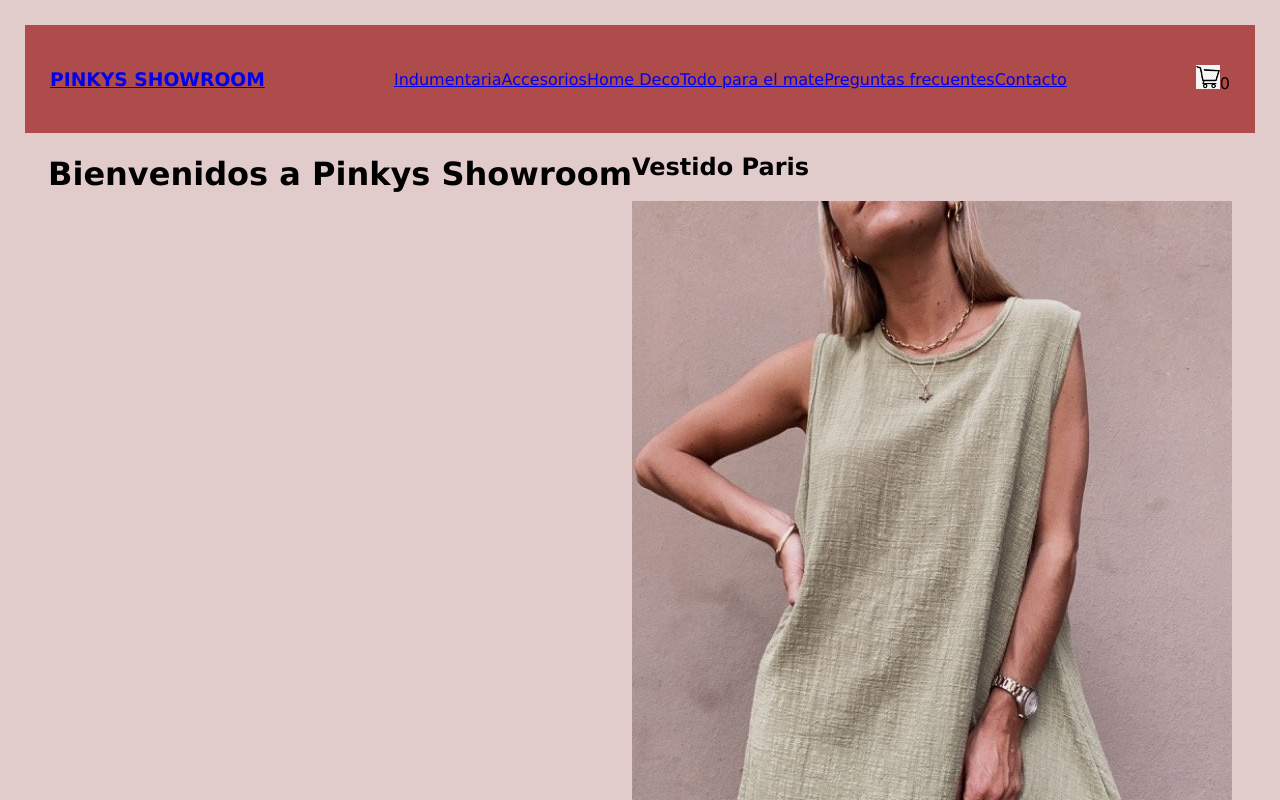
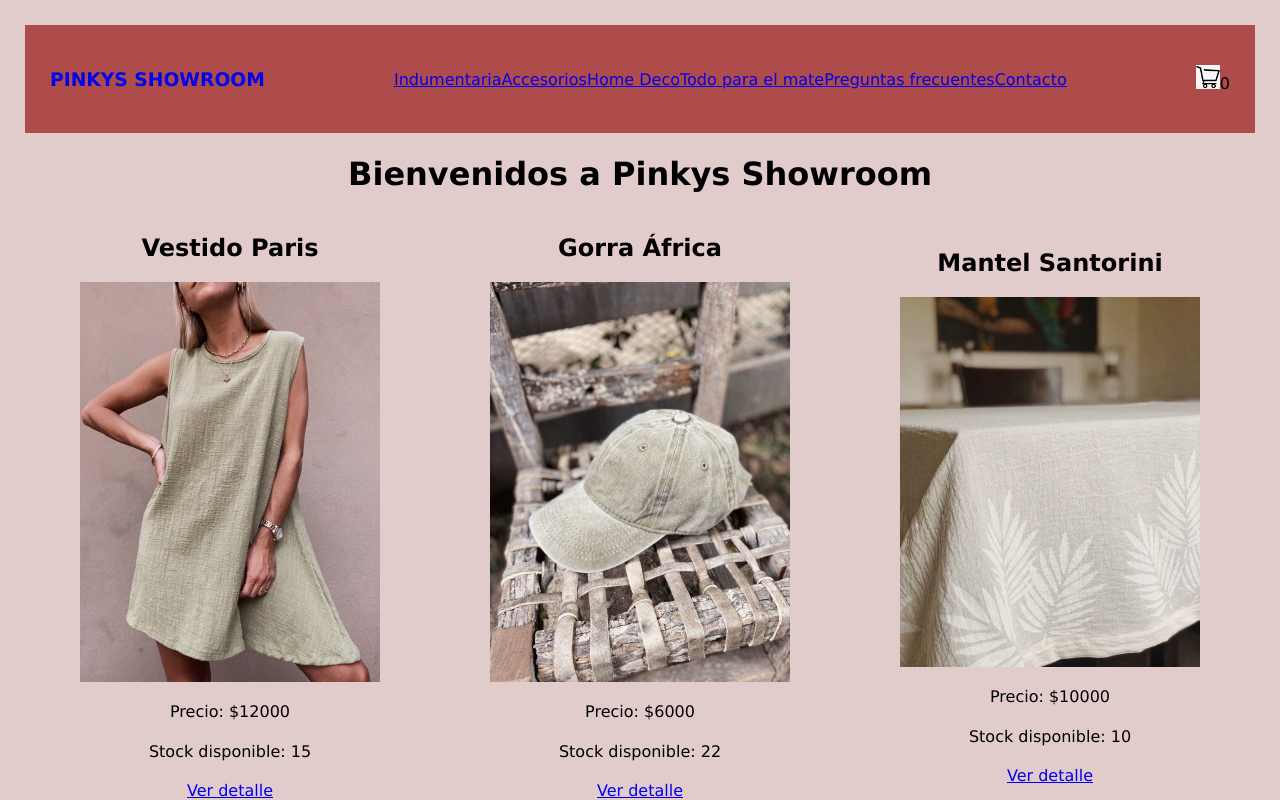
Before and after one commit to MiliDiazGrizzuti/ProyectoFinalReactJs, a React (Create React App) app: page / in a window 1280 px wide. Shown: the top 800 px of the page. Built offline with nearby package versions, Linux system fonts and the light colour scheme.

Commit message:
arreglos

```diff
--- a/src/App.css
+++ b/src/App.css
@@ -10,37 +10,6 @@ body {
     padding: 0;
 }
 
-.cart-icon {
-    width: 1.5rem;
-}
-
-.Greeting {
-    display: flex;
-    justify-content: center;
-}
-
-.Nav-Bar {
-    background-color: rgb(174, 75, 75);
-    padding: 25px;
-    display: flex;
-    justify-content: space-between;
-    align-items: center;
-}
-
-.categories {
-    display: flex;
-    justify-content: space-around;
-    flex-wrap: wrap;
-}
-
-.btn-navbar {
-    border-radius: 15px;
-    background-color: rgb(205, 182, 193);
-    width: 110px;
-    height: 40px;
-    margin: 10px;
-    font-weight: bolder;
-}
 
 /* ITEM COUNT */
 
--- a/src/App.js
+++ b/src/App.js
@@ -2,7 +2,10 @@ import React from 'react';
 import NavBar from './Components/NavBar/NavBar';
 import ItemListContainer from './Components/ItemListContainer/ItemListContainer';
 import './App.css';
-import ItemCount from './Components/ItemCount/ItemCount';
+import './Components/NavBar/NavBar.css';
+import './Components/ItemListContainer/ItemListContainer.css';
+import './Components/ItemList/ItemList.css';
+import './Components/Item/Item.css';
 import ItemDetailContainer from './Components/ItemDetailContainer/ItemDetailContainer';
 import { BrowserRouter, Routes, Route } from 'react-router-dom';
 
--- /dev/null
+++ b/src/Components/Item/Item.css
@@ -0,0 +1,25 @@
+.CardItem {
+    display: flex;
+    flex-direction: column;
+    justify-content: center;
+    align-items: center;
+}
+
+
+.ItemImg {
+    width: 300px;
+}
+
+.precio-stock {
+    display: flex;
+    flex-direction: column;
+    align-items: center;
+}
+
+.precio-stock p {
+    margin-bottom: 5px;
+}
+
+.ItemFooter {
+    padding: 15px;
+}
--- a/src/Components/Item/Item.jsx
+++ b/src/Components/Item/Item.jsx
@@ -12,7 +12,7 @@ const Item = ({id, name, img, price, stock}) => {
             <picture>
                 <img src={img} alt={name} className="ItemImg"/>
             </picture>
-            <section>
+            <section className="precio-stock">
                 <p className="Info">
                     Precio: ${price}
                 </p>
--- a/src/Components/ItemDetail/ItemDetail.jsx
+++ b/src/Components/ItemDetail/ItemDetail.jsx
@@ -1,6 +1,6 @@
 import ItemCount from "../ItemCount/ItemCount"
 
-const ItemDetail = ({ id, name, img, category, description, price, stock}) => {
+const ItemDetail = ({ name, img, category, description, price, stock}) => {
     return (
         <article className="CardItem">
             <header className="Header">
@@ -16,7 +16,7 @@ const ItemDetail = ({ id, name, img, category, description, price, stock}) => {
                     Categoría: {category}
                 </p>
                 <p className="Info">
-                    Descripción {description}
+                    Descripción: {description}
                 </p>
                 <p className="Info">
                     Precio: {price}
--- /dev/null
+++ b/src/Components/ItemList/ItemList.css
@@ -0,0 +1,4 @@
+.ListGroup {
+    display: flex;
+    justify-content: space-around;
+}
--- /dev/null
+++ b/src/Components/ItemListContainer/ItemListContainer.css
@@ -0,0 +1,9 @@
+.itemlistcontainer {
+    display: flex;
+    flex-direction: column;
+}
+
+.greeting {
+    display: flex;
+    align-self: center;
+}
--- a/src/Components/ItemListContainer/ItemListContainer.jsx
+++ b/src/Components/ItemListContainer/ItemListContainer.jsx
@@ -22,9 +22,9 @@ const ItemListContainer = () => {
     }, [categoryId])
 
     return (
-        <div className="Greeting">
-            <h1>Bienvenidos a Pinkys Showroom</h1>
-            <ItemList products={products}/>
+        <div className="itemlistcontainer">
+            <h1 className="greeting">Bienvenidos a Pinkys Showroom</h1>
+            <ItemList products={products} />
         </div>
     )
 }
--- /dev/null
+++ b/src/Components/NavBar/NavBar.css
@@ -0,0 +1,32 @@
+.cart-icon {
+    width: 1.5rem;
+}
+
+.logo {
+    text-decoration: none;
+}
+
+.Nav-Bar {
+    background-color: rgb(174, 75, 75);
+    padding: 25px;
+    display: flex;
+    justify-content: space-between;
+    align-items: center;
+}
+
+.categories {
+    display: flex;
+    justify-content: space-around;
+    flex-wrap: wrap;
+}
+
+.active {
+    border-radius: 15px;
+    background-color: rgb(205, 182, 193);
+    width: 110px;
+    height: 40px;
+    margin: 10px;
+    font-weight: bolder;
+}
+
+/* No se por qué el active no lo lee, antes del NavLink estaba todo perfecto */
--- a/src/Components/NavBar/NavBar.jsx
+++ b/src/Components/NavBar/NavBar.jsx
@@ -5,19 +5,18 @@ import { NavLink, Link } from "react-router-dom";
 const NavBar = () => {
     return (
         <nav className="Nav-Bar">
-            <Link to='/'>
+            <Link to='/' className="logo">
                 <h3 className="Tittle-NavBar">PINKYS SHOWROOM</h3>
             </Link>
             <div className="categories">
-                <NavLink to={'/category/indumentaria'} className={({ isActive }) => isActive ? "ActiveOption" : "Option"}> Indumentaria </NavLink>
-                <NavLink to={'/category/accesorios'} className={({ isActive }) => isActive ? "ActiveOption" : "Option"}> Accesorios </NavLink>
+                <NavLink to={'/category/indumentaria'} className= {({ isActive }) => isActive ? "ActiveOption" : "Option"}> Indumentaria </NavLink>
+                <NavLink to={'/category/accesorios'} className= {({ isActive }) => isActive ? "ActiveOption" : "Option"}> Accesorios </NavLink>
                 <NavLink to={'/category/homedeco'} className={({ isActive }) => isActive ? "ActiveOption" : "Option"}> Home Deco </NavLink>
                 <NavLink to={'/category/mate'} className={({ isActive }) => isActive ? "ActiveOption" : "Option"}> Todo para el mate </NavLink>
                 <NavLink to={'/category/preguntas'} className={({ isActive }) => isActive ? "ActiveOption" : "Option"}> Preguntas frecuentes </NavLink>
                 <NavLink to={'/category/contacto'} className={({ isActive }) => isActive ? "ActiveOption" : "Option"}> Contacto </NavLink>
             </div>
             <CartWidget />
-
         </nav>
     )
 }
--- a/src/Productos.js
+++ b/src/Productos.js
@@ -3,10 +3,10 @@ const products = [
         id: '1',
         name: 'Vestido Paris',
         price: 12000,
-        category: 'indumentaria',
+        category: 'Indumentaria',
         img: '../Imagenes/Vestido.jpeg',
         stock: 15,
-        despription: 'Vestido de lino'
+        description: 'Vestido de lino'
     },
     {
         id: '2',
@@ -15,7 +15,7 @@ const products = [
         category: 'Accesorios',
         img: '../Imagenes/Gorra.jpeg',
         stock: 22,
-        despription: 'Gorra beige'
+        description: 'Gorra beige'
     },
     {
         id: '3',
@@ -24,7 +24,7 @@ const products = [
         category: 'Home Deco',
         img: '../Imagenes/Mantel.jpeg',
         stock: 10,
-        despription: 'Mantel de lino'
+        description: 'Mantel de lino'
     },
 ]
 
@@ -39,7 +39,7 @@ export const getProducts = () => {
 export const getProductsByIdCategory = (productId) => {
     return new Promise((resolve) => {
         setTimeout(() => {
-            resolve(products.find(prod => prod.id === productId))
+           resolve(products.find(prod => prod.id === productId))
         }, 500)
     })
 }
```
